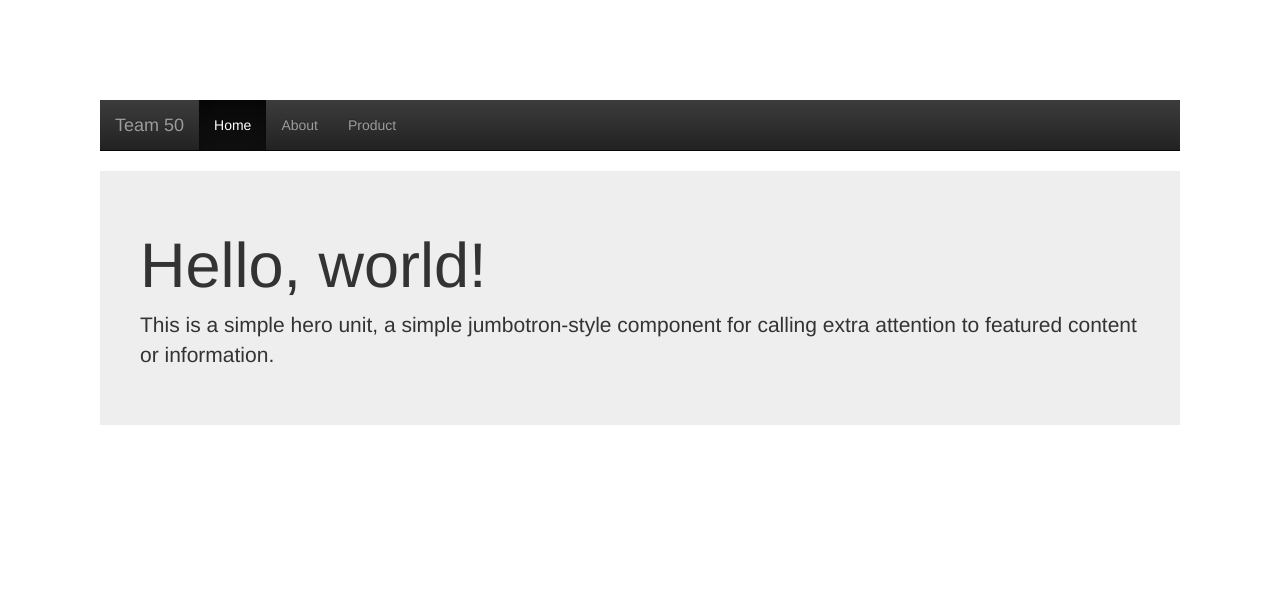
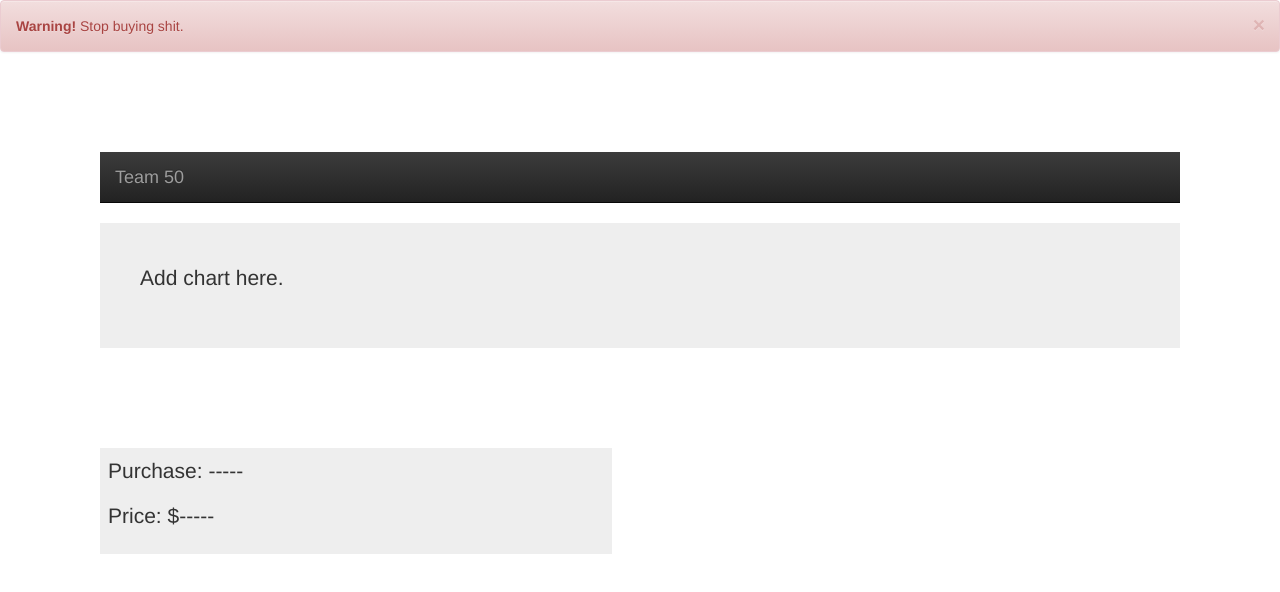
Before and after one commit to tanwei0319/citi-team50, a website: page views/index.html in a window 1280 px wide. Drawn offline with nearby package versions, Linux system fonts and the light colour scheme.

Commit message:
made it nicer

```diff
--- a/views/index.html
+++ b/views/index.html
@@ -5,29 +5,31 @@
   <link rel="stylesheet" href="https://maxcdn.bootstrapcdn.com/bootstrap/3.3.1/css/bootstrap.min.css">
   <link rel="stylesheet" href="https://maxcdn.bootstrapcdn.com/bootstrap/3.3.1/css/bootstrap-theme.min.css">
   <script src="https://maxcdn.bootstrapcdn.com/bootstrap/3.3.1/js/bootstrap.min.js"></script>
+  <link rel="stylesheet" href="https://maxcdn.bootstrapcdn.com/bootstrap/3.3.7/css/bootstrap.min.css">
+  <script src="https://ajax.googleapis.com/ajax/libs/jquery/3.2.1/jquery.min.js"></script>
+  <script src="https://maxcdn.bootstrapcdn.com/bootstrap/3.3.7/js/bootstrap.min.js"></script>
 </head>
 <body>
+   </div>
+  <div class="alert alert-danger alert-dismissable">
+    <a href="#" class="close" data-dismiss="alert" aria-label="close">×</a>
+    <strong>Warning!</strong> Stop buying shit.
+  </div>
   <div style="margin:100px;">
     <nav class="navbar navbar-inverse navbar-static-top">
   <div class="container">
-    <a class="navbar-brand" href="/index">Team 50</a>
-    <ul class="nav navbar-nav">
-      <li class="active">
-        <a href="/index">Home</a>
-      </li>
-      <li>
-        <a href="/about">About</a>
-      </li>
-      <li>
-        <a href="/product">Product</a>
-      </li>
-    </ul>
+    <a class="navbar-brand">Team 50</a>
   </div>
 </nav>
     <div class="jumbotron"  style="padding:40px;">
-      <h1>Hello, world!</h1>
-      <p>This is a simple hero unit, a simple jumbotron-style component for calling extra attention to featured content or information.</p>
+      <p>Add chart here.</p>
     </div>
+  </div>
+  <div style="margin:100px; max-width: 40%;">
+  	<div class="jumbotron" style="padding:8px">
+  		<p>Purchase: -----</p>
+  		<p>Price: $-----</p>
+  	</div>
   </div>
 </body>
 </html>
```
